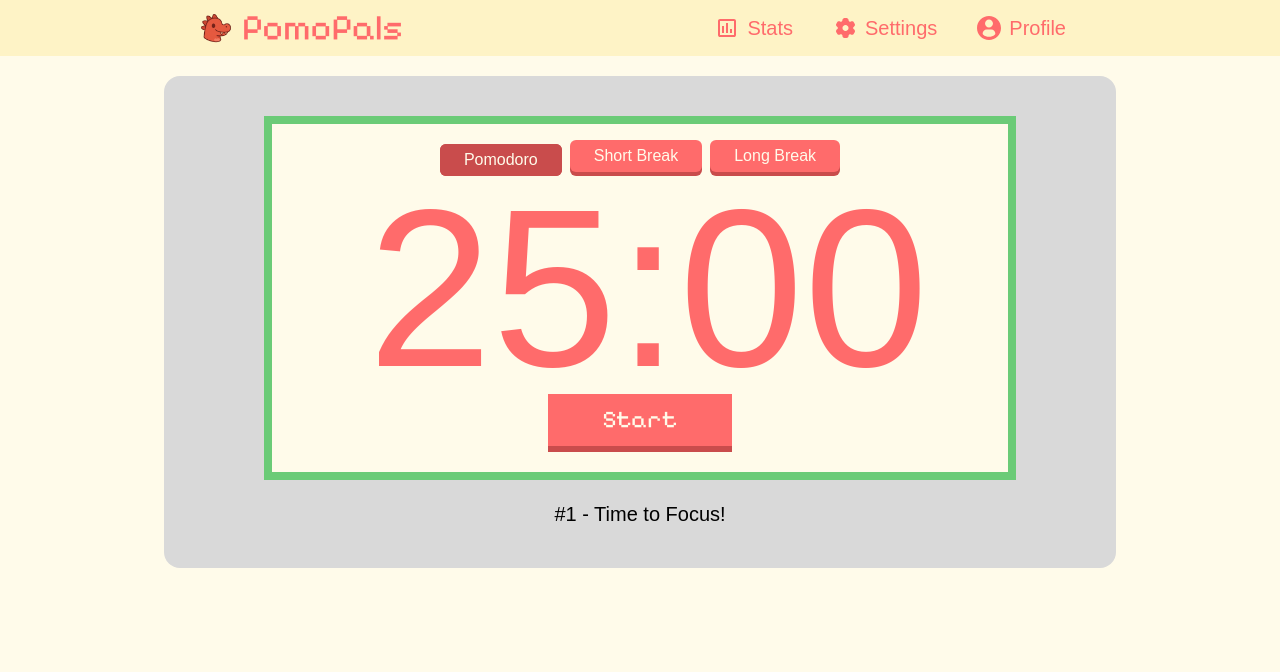
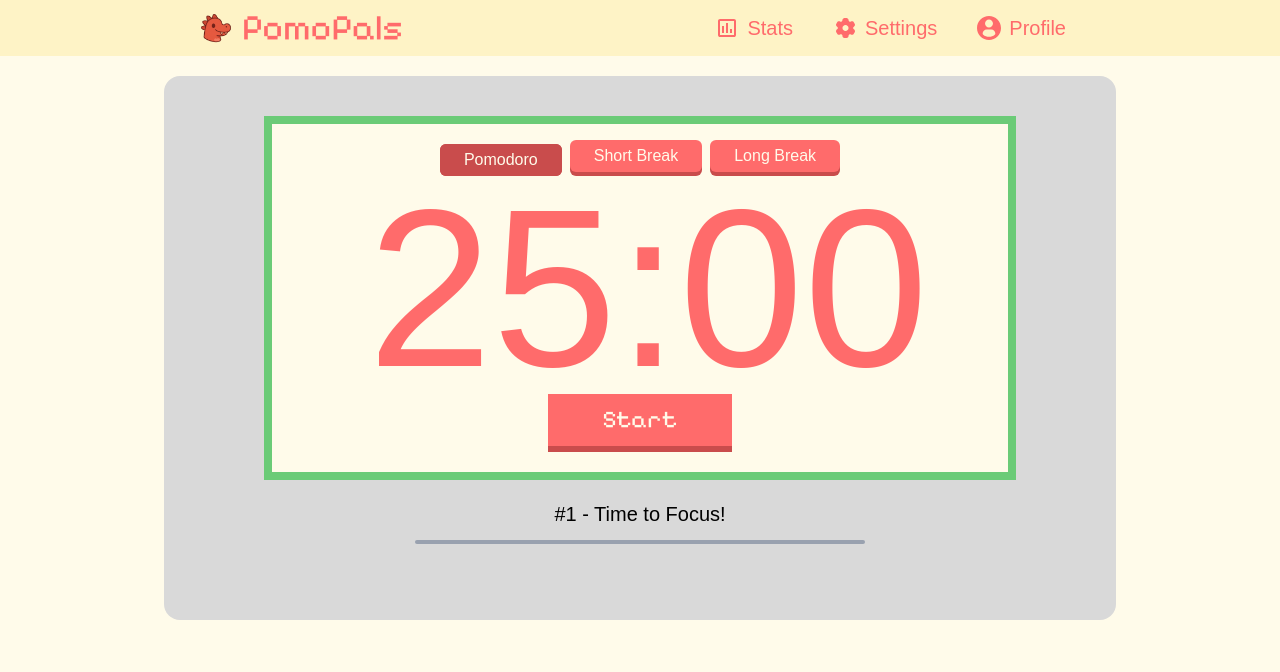
Before and after one commit to notsoeazy/PomoPals, a Flask app: page / in a window 1280 px wide. Shown: the top 672 px of the page. Run offline with Flask 3, Linux system fonts and the light colour scheme; some web fonts are replaced.

Commit message:
added progress bar

```diff
--- a/notes.txt
+++ b/notes.txt
@@ -22,4 +22,4 @@ TODO:
 
     For future:
         Add database.
-        Store the stats in database.
+        Store the stats in database.k
--- a/static/dist/output.css
+++ b/static/dist/output.css
@@ -9,6 +9,8 @@
     --font-mono: ui-monospace, SFMono-Regular, Menlo, Monaco, Consolas, "Liberation Mono",
       "Courier New", monospace;
     --color-amber-100: oklch(96.2% 0.059 95.617);
+    --color-gray-400: oklch(70.7% 0.022 261.325);
+    --color-gray-600: oklch(44.6% 0.03 256.802);
     --spacing: 0.25rem;
     --text-sm: 0.875rem;
     --text-sm--line-height: calc(1.25 / 0.875);
@@ -34,8 +36,10 @@
     --color-accent-red: #ff6b6b;
     --color-accent-red-dark: #c94c4c;
     --color-accent-green: #6bcb77;
+    --color-accent-blue: #4d96ff;
     --color-bg-light: #fffbea;
     --color-bg-dark: #ced4da;
+    --color-bg-dark-mode: #1e1e2e;
     --font-pixelify: "Pixelify Sans", sans-serif;
     --font-micro5: "Micro 5", sans-serif;
     --font-jersey25: "Jersey 25", sans-serif;
@@ -238,11 +245,20 @@
   .me-2 {
     margin-inline-end: calc(var(--spacing) * 2);
   }
+  .mt-2 {
+    margin-top: calc(var(--spacing) * 2);
+  }
+  .mt-3 {
+    margin-top: calc(var(--spacing) * 3);
+  }
   .mt-5 {
     margin-top: calc(var(--spacing) * 5);
   }
   .mr-auto {
     margin-right: auto;
+  }
+  .ml-1 {
+    margin-left: calc(var(--spacing) * 1);
   }
   .block {
     display: block;
@@ -259,17 +275,41 @@
   .max-h-\[28px\] {
     max-height: 28px;
   }
+  .min-h-0 {
+    min-height: calc(var(--spacing) * 0);
+  }
+  .min-h-0\.5 {
+    min-height: calc(var(--spacing) * 0.5);
+  }
+  .min-h-1 {
+    min-height: calc(var(--spacing) * 1);
+  }
+  .min-h-10 {
+    min-height: calc(var(--spacing) * 10);
+  }
   .min-h-\[400px\] {
     min-height: 400px;
   }
   .w-0 {
     width: calc(var(--spacing) * 0);
   }
+  .w-1 {
+    width: calc(var(--spacing) * 1);
+  }
+  .w-2 {
+    width: calc(var(--spacing) * 2);
+  }
   .w-8 {
     width: calc(var(--spacing) * 8);
   }
   .w-8\/10 {
     width: calc(8/10 * 100%);
+  }
+  .w-9 {
+    width: calc(var(--spacing) * 9);
+  }
+  .w-9\/10 {
+    width: calc(9/10 * 100%);
   }
   .w-24 {
     width: calc(var(--spacing) * 24);
@@ -280,6 +320,9 @@
   .max-w-\[28px\] {
     max-width: 28px;
   }
+  .max-w-\[330px\] {
+    max-width: 330px;
+  }
   .max-w-\[500px\] {
     max-width: 500px;
   }
@@ -380,6 +435,9 @@
   .bg-\[rgba\(0\,0\,0\,0\.8\)\] {
     background-color: rgba(0,0,0,0.8);
   }
+  .bg-accent-blue {
+    background-color: var(--color-accent-blue);
+  }
   .bg-accent-red {
     background-color: var(--color-accent-red);
   }
@@ -392,8 +450,17 @@
   .bg-bg-dark {
     background-color: var(--color-bg-dark);
   }
+  .bg-bg-dark-mode {
+    background-color: var(--color-bg-dark-mode);
+  }
   .bg-bg-light {
     background-color: var(--color-bg-light);
+  }
+  .bg-gray-400 {
+    background-color: var(--color-gray-400);
+  }
+  .bg-gray-600 {
+    background-color: var(--color-gray-600);
   }
   .fill-accent-red {
     fill: var(--color-accent-red);
@@ -538,6 +613,21 @@
       max-width: 36px;
     }
   }
+  .sm\:max-w-\[330px\] {
+    @media (width >= 40rem) {
+      max-width: 330px;
+    }
+  }
+  .sm\:max-w-\[450px\] {
+    @media (width >= 40rem) {
+      max-width: 450px;
+    }
+  }
+  .sm\:max-w-\[480px\] {
+    @media (width >= 40rem) {
+      max-width: 480px;
+    }
+  }
   .sm\:min-w-46 {
     @media (width >= 40rem) {
       min-width: calc(var(--spacing) * 46);
--- a/static/js/main.js
+++ b/static/js/main.js
@@ -26,10 +26,10 @@ const displayPomodoroCount = document.getElementById("pomodoro-count");
 
 // Calculate Time - Returns time in MM:SS format
 function calculateTime(timeInSeconds) {
-    const minutes = Math.floor(timeInSeconds / 60)
-    const seconds = timeInSeconds % 60
+    const minutes = Math.floor(timeInSeconds / 60);
+    const seconds = timeInSeconds % 60;
 
-    return `${String(minutes).padStart(2, "0")}:${String(seconds).padStart(2,"0")}`
+    return `${String(minutes).padStart(2, "0")}:${String(seconds).padStart(2,"0")}`;
 }
 
 // Reset Timer
@@ -67,6 +67,7 @@ startButton.addEventListener("click", function () {
                 remainingTime--
                 displayTime.innerText = calculateTime(remainingTime)
             }
+            updateProgressBar();
         }, 1000)
 
         isPaused = false
@@ -196,3 +197,10 @@ settingsModal.querySelector('.modal-close').addEventListener('click', function (
     settingsModal.classList.add('hidden');
     settingsModal.classList.remove('flex');
 });
+
+// Update the progress bar
+function updateProgressBar() {
+    progressBar = document.getElementById('progress-bar');
+    percent = (remainingTime / configuredTime) * 100;
+    progressBar.style.width = (100 - percent) + "%";
+}
--- a/templates/layout.html
+++ b/templates/layout.html
@@ -115,6 +115,13 @@
         <span id="pomodoro-count"></span>
       </div>
 
+      <!-- Progress bar -->
+      <div class="w-full max-w-[330px] sm:max-w-[450px] min-h-10 text-center mt-3">
+        <div class="w-full bg-gray-400 flex items-center rounded-full">
+          <div id="progress-bar" class="bg-accent-blue w-0 min-h-1 rounded-full"></div>
+        </div>
+      </div>
+
 
 
     </main>
@@ -135,21 +142,21 @@
         <!-- TIMER -->
         <div class="font-jersey25">
 
-          <span>TIMER</span>
+          <!-- <span>TIMER</span> -->
 
-          <label class="block">Time (minutes)</label>
+          <h2 class="block">Time (minutes)</h2>
           <form class="flex gap-8 justify-evenly">
             <div class="flex flex-col flex-1">
               <label for="pomodoro">Pomodoro</label>
-              <input id="pomodoro" class="bg-bg-dark rounded-sm p-1.5 w-24 self-center" type="number" min="1" step="1" value="25" name="pomodoro">
+              <input id="pomodoro" class="bg-bg-dark rounded-sm p-1.5 w-full" type="number" min="1" step="1" value="25" name="pomodoro">
             </div>
             <div class="flex flex-col flex-1">
               <label for="short-break">Short Break</label>
-              <input id="short-break" class="bg-bg-dark rounded-sm p-1.5 w-24 self-center" type="number" min="1" step="1" value="5" name="short-break">
+              <input id="short-break" class="bg-bg-dark rounded-sm p-1.5 w-full" type="number" min="1" step="1" value="5" name="short-break">
             </div>
             <div class="flex flex-col flex-1">
               <label for="long-break">Long Break</label>
-              <input id="long-break" class="bg-bg-dark rounded-sm p-1.5 w-24 self-center" type="number" min="1" step="1" value="15" name="long-break">
+              <input id="long-break" class="bg-bg-dark rounded-sm p-1.5 w-full" type="number" min="1" step="1" value="15" name="long-break">
             </div>
           </form>
 
```
Also changed, not shown: other parts of static/dist/output.css (+58 -0 lines).
